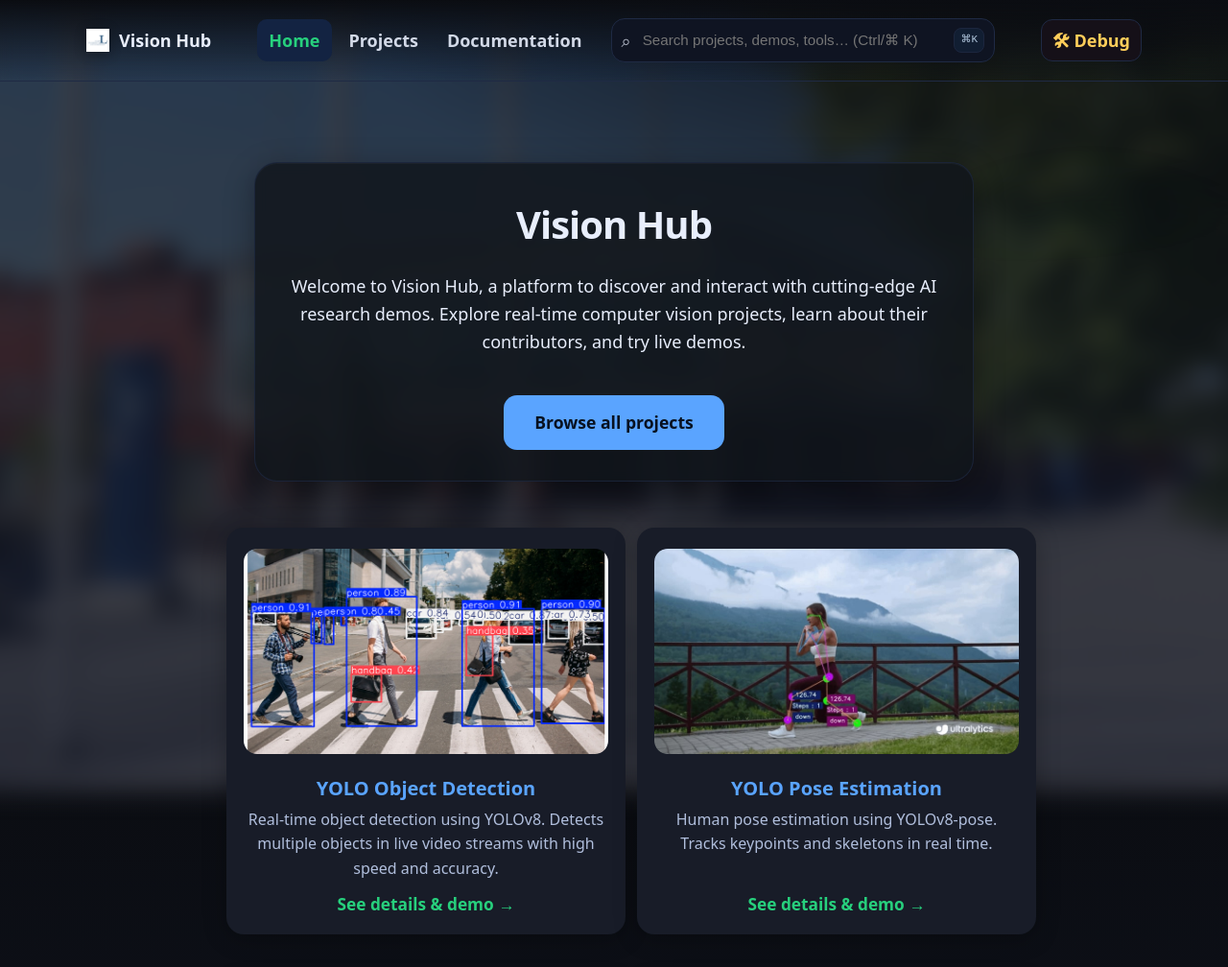
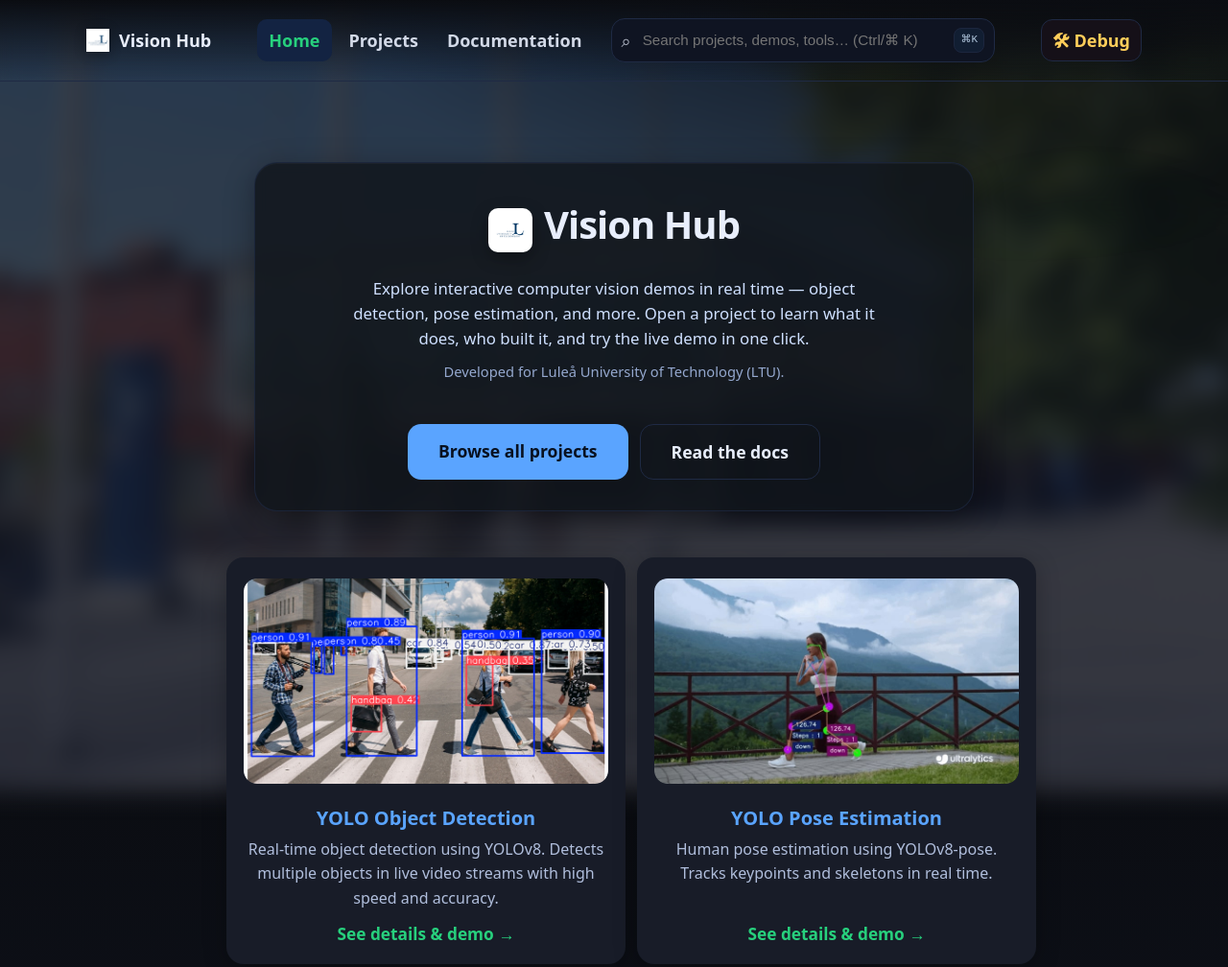
Before and after one commit to LTU-Machine-Learning/research-demos, an Astro site in the folder ui-astro/: page / in a window 1280 px wide. Shown: the top 1008 px of the page at 96% size. Built offline with nearby package versions, Linux system fonts and the light colour scheme; Astro itself is replaced by a stand-in of ours.

Commit message:
updating index.astro to add LTU's logo, and updating text

```diff
--- a/ui-astro/src/pages/index.astro
+++ b/ui-astro/src/pages/index.astro
@@ -4,17 +4,37 @@ import ProjectCard from '../components/ProjectCard.astro';
 import projects from '../data/projects.js';
 
 const title = 'Vision Hub – Welcome';
-const description = 'Discover and interact with real-time computer vision demos.';
+const description = 'Explore real-time computer vision demos built at LTU.';
 ---
 
 <SiteLayout {title} {description}>
   <section class="hero">
-    <h1>Vision Hub</h1>
-    <p>
-      Welcome to Vision Hub, a platform to discover and interact with cutting-edge AI research demos.
-      Explore real-time computer vision projects, learn about their contributors, and try live demos.
+    <div class="hero-title">
+      <img
+        src="/images/LTU_logo.png"
+        alt="Luleå University of Technology"
+        class="hero-logo"
+        width="34"
+        height="34"
+        loading="eager"
+        decoding="async"
+      />
+      <h1>Vision Hub</h1>
+    </div>
+
+    <p class="hero-sub">
+      Explore interactive computer vision demos in real time — object detection, pose estimation, and more.
+      Open a project to learn what it does, who built it, and try the live demo in one click.
     </p>
-    <a href="/projects" class="cta">Browse all projects</a>
+
+    <p class="hero-meta">
+      Developed for Luleå University of Technology (LTU).
+    </p>
+
+    <div class="hero-cta">
+      <a href="/projects" class="cta">Browse all projects</a>
+      <a href="/docs" class="cta secondary">Read the docs</a>
+    </div>
   </section>
 
   <section class="projects-preview" aria-label="Project previews">
@@ -29,24 +49,70 @@ const description = 'Discover and interact with real-time computer vision demos.
   </section>
 
   <style>
+    /* ===== HERO TITLE (logo + text) ===== */
+    .hero-title{
+      display:flex;
+      align-items:center;
+      justify-content:center;
+      gap:12px;
+      margin-bottom: 10px;
+    }
+    .hero-logo{
+      width:34px;
+      height:34px;
+      border-radius: 10px;
+      box-shadow: 0 6px 18px #0005;
+      background: #fff;
+      padding: 6px;
+    }
+
+    .hero-sub{
+      margin: 0 auto;
+      max-width: 58ch;
+      color: #cfe0ff;
+      font-size: 1.05rem;
+      line-height: 1.55;
+    }
+
+    .hero-meta{
+      margin: 10px 0 0 0;
+      font-size: .92rem;
+      color: #9cb0d8;
+      opacity: .95;
+    }
+
+    .hero-cta{
+      display:flex;
+      gap: 12px;
+      justify-content:center;
+      flex-wrap: wrap;
+      margin-top: 18px;
+    }
+
+    /* optional secondary button style (keeps your main .cta) */
+    .cta.secondary{
+      background: transparent;
+      color: var(--text);
+      border: 1px solid var(--border);
+    }
+    .cta.secondary:hover{
+      background: #17203a;
+    }
+
+    /* ===== PROJECT GRID ===== */
     .projects-preview {
       display: grid;
       gap: 48px;
-
       grid-template-columns: repeat(2, minmax(280px, 380px));
-
       justify-content: center;
-
       margin: 48px auto 0;
       padding: 0 16px;
     }
-
     @media (max-width: 820px) {
       .projects-preview {
-        grid-template-columns: 1fr; /* 1 column on small screens */
+        grid-template-columns: 1fr;
         justify-content: stretch;
       }
     }
-
   </style>
 </SiteLayout>
```
